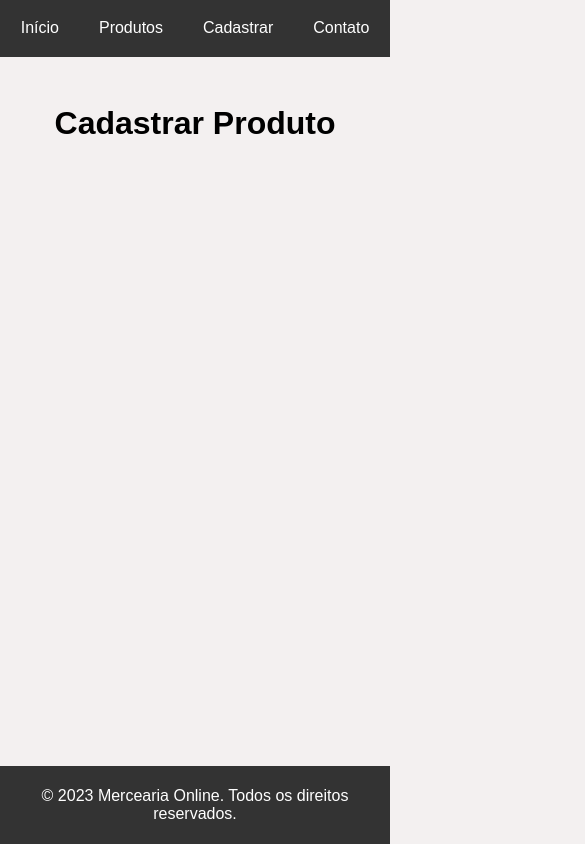
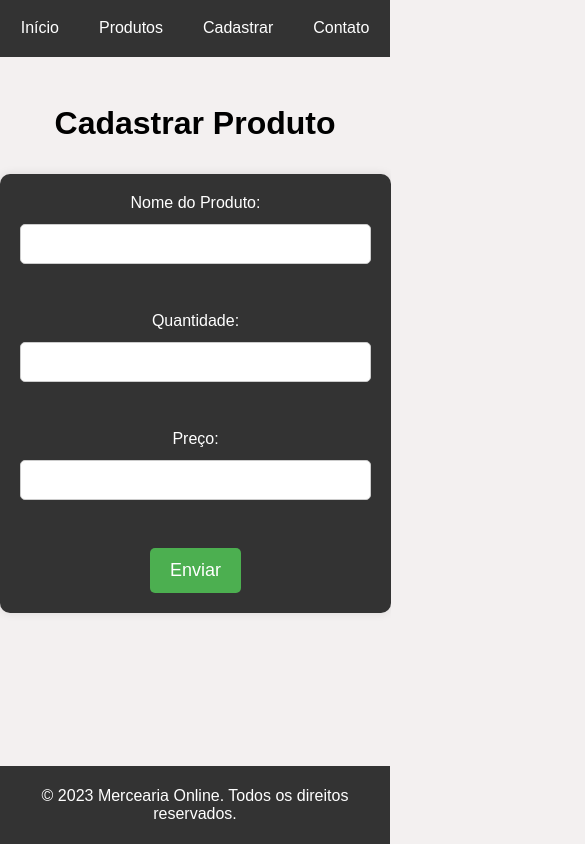
Before and after one commit to HumbertoFernandes7/EstoqueMercadinhoFront, an Angular app in the folder mercadinho/: page /produtos/cadastrar in a window 390 px wide. Shown: the top 844 px of the page, 585 px wide, since content can reach past the window. Built offline with nearby package versions, Linux system fonts and the light colour scheme.

Commit message:
adicionando responsividade na tela de cadastro

```diff
--- a/mercadinho/src/app/cadastrar-produtos/cadastrar-produtos.component.scss
+++ b/mercadinho/src/app/cadastrar-produtos/cadastrar-produtos.component.scss
@@ -4,15 +4,15 @@ h1 {
 }
 
 form {
-  width: 35%;
-  margin: 2rem 0rem 0rem 37.5rem;
+  width: 30%; /* Ajuste a largura de acordo com a preferência */
+  margin: 2rem auto 10rem auto; /* Centralize horizontalmente em todas as larguras de tela */
   background-color: #333;
   padding: 20px;
   border-radius: 10px;
   box-shadow: 0 0 10px rgba(0, 0, 0, 0.1);
   text-align: center;
 
-  label{
+  label {
     display: block;
     margin-bottom: 12px;
     color: #ffffff;
@@ -22,12 +22,7 @@ form {
     display: block;
     margin-bottom: 12px;
     color: #000000;
-  }
-
-  input[type="text"],
-  input[type="number"] {
-      width: 72%;
-      margin-left: 6rem;
+    width: 100%; /* Preenchimento total do espaço disponível */
     padding: 10px;
     font-size: 16px;
     border: 1px solid #ccc;
@@ -49,6 +44,13 @@ form {
     &:hover {
       background-color: #45a049;
     }
+  }
+}
+
+@media (max-width: 768px) {
+  form {
+    width: 90%; /* Reduza a largura do formulário em telas menores */
+    margin: 2rem auto; /* Centralize o formulário horizontalmente em telas menores */
   }
 }
 
```
Lines whose indentation alone changed are shown as unchanged.
